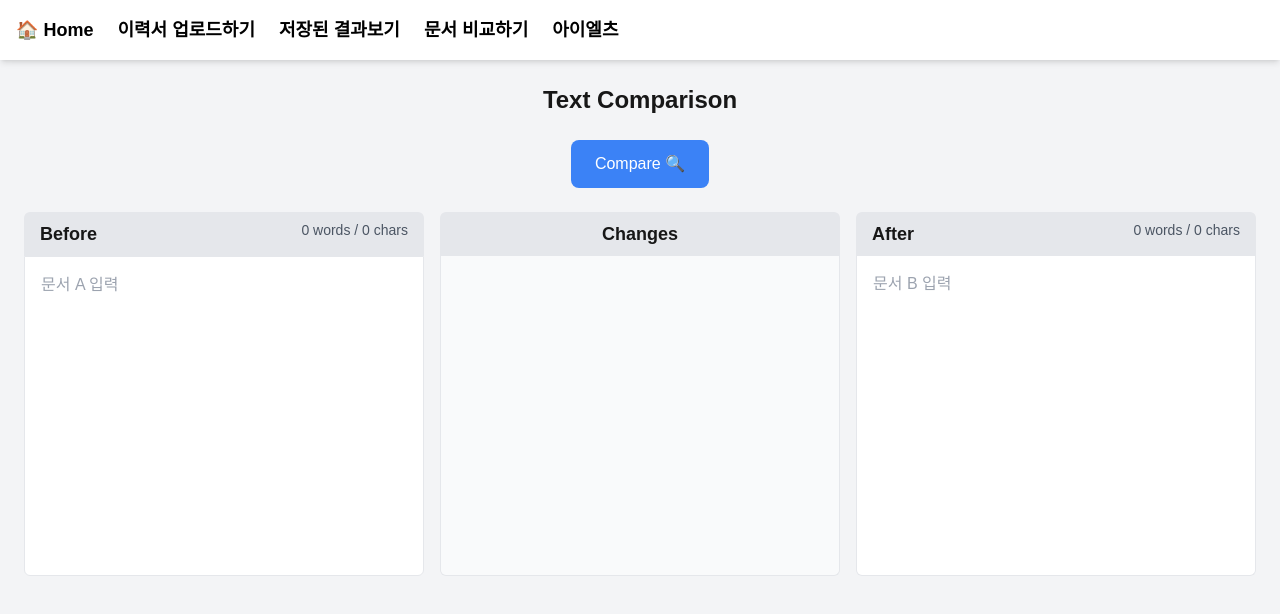
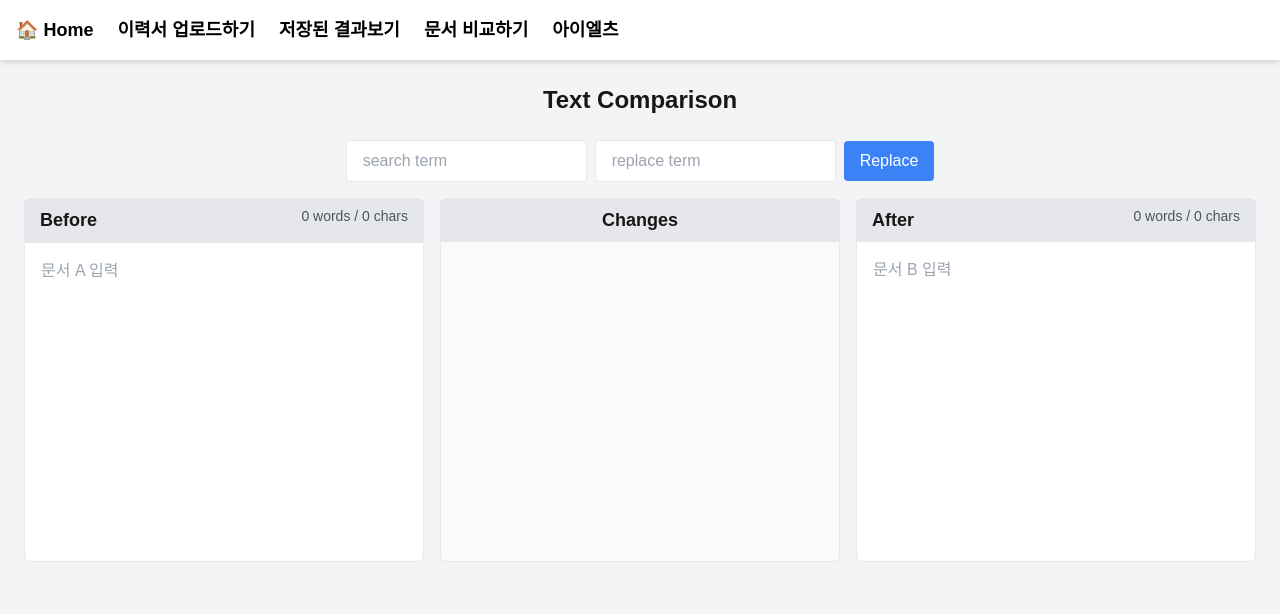
Before and after one commit to hncpyj/buildu, a Next.js app: page /compare in a window 1280 px wide. Shown: the top 614 px of the page. Built offline with nearby package versions, Linux system fonts and the light colour scheme.

Commit message:
[compare] add search and replace term

```diff
--- a/src/app/compare/page.tsx
+++ b/src/app/compare/page.tsx
@@ -10,6 +10,8 @@ export default function Compare() {
 
   const [oldStats, setOldStats] = useState({ words: 0, chars: 0 });
   const [newStats, setNewStats] = useState({ words: 0, chars: 0 });
+  const [searchTerm, setSearchTerm] = useState("");
+  const [replaceTerm, setReplaceTerm] = useState("");
 
   const textareaARef = useRef<HTMLTextAreaElement>(null);
   const textareaBRef = useRef<HTMLTextAreaElement>(null);
@@ -45,25 +47,69 @@ export default function Compare() {
     });
   }, [newText]);
 
-  const handleCompare = () => {
+  useEffect(() => {
     if (!oldText.trim() || !newText.trim()) {
-      return alert("두 개의 문서를 입력하거나 업로드하세요!");
+      setHighlighted(null);
+      return;
+    }
+    const result = getDiffHtml(oldText, newText);
+    setHighlighted(result);
+  }, [oldText, newText]);
+
+  const handleReplace = () => {
+    if (!searchTerm.trim()) return;
+
+    const replaced = newText.replaceAll(searchTerm, replaceTerm);
+    setNewText(replaced);
+  };
+
+  function highlightSearchTerm(html: string, term: string, replace: string): string {
+    if (!term && !replace) return html;
+
+    let result = html;
+
+    if (term) {
+      const escapedTerm = term.replace(/[.*+?^${}()|[\]\\]/g, "\\$&");
+      const termRegex = new RegExp(`(${escapedTerm})`, "gi");
+      result = result.replace(termRegex, `<span class='bg-green-200 px-1'>$1</span>`);
     }
 
-    const highlightedResult = getDiffHtml(oldText, newText); // ✅ 유틸 함수 호출
-    setHighlighted(highlightedResult);
-  };
+    if (replace) {
+      const escapedReplace = replace.replace(/[.*+?^${}()|[\]\\]/g, "\\$&");
+      const replaceRegex = new RegExp(`(${escapedReplace})`, "gi");
+      result = result.replace(replaceRegex, `<span class='bg-pink-200 px-1'>$1</span>`);
+    }
+
+    return result;
+  }
 
   return (
     <main className="flex flex-col items-center min-h-screen bg-gray-100 p-6">
       <h1 className="text-2xl font-semibold mb-6">Text Comparison</h1>
+      <div className="flex flex-wrap gap-2 items-center mb-4">
+        <input
+          type="text"
+          placeholder="search term"
+          className="border px-4 py-2 rounded"
+          value={searchTerm}
+          onChange={(e) => setSearchTerm(e.target.value)}
+        />
+        <input
+          type="text"
+          placeholder="replace term"
+          className="border px-4 py-2 rounded"
+          value={replaceTerm}
+          onChange={(e) => setReplaceTerm(e.target.value)}
+        />
+        <button
+          className="bg-blue-500 text-white px-4 py-2 rounded"
+          onClick={handleReplace}
+        >
+          Replace
+        </button>
+      </div>
 
-      <button
-        onClick={handleCompare}
-        className="px-6 py-3 bg-blue-500 text-white rounded-lg mb-6 flex items-center gap-2 justify-center"
-      >
-        Compare 🔍
-      </button>
+
 
       {/* 💡 박스들을 가로 정렬 */}
       <div className="flex flex-row gap-4 w-full max-w-8xl mb-6">
@@ -94,7 +140,9 @@ export default function Compare() {
             ref={highlightRef}
             className="resize-none w-full p-4 border border-t-0 rounded-b-md mb-4 bg-gray-50 overflow-y-auto whitespace-pre-wrap min-h-[320px]"
             contentEditable={false}
-            dangerouslySetInnerHTML={{ __html: highlighted || oldText }}
+            dangerouslySetInnerHTML={{
+              __html: highlightSearchTerm(highlighted || oldText, searchTerm, replaceTerm),
+            }}
           />
         </div>
 
--- a/tailwind.config.ts
+++ b/tailwind.config.ts
@@ -5,6 +5,13 @@ export default {
     "./src/pages/**/*.{js,ts,jsx,tsx,mdx}",
     "./src/components/**/*.{js,ts,jsx,tsx,mdx}",
     "./src/app/**/*.{js,ts,jsx,tsx,mdx}",
+  ],
+  safelist: [
+    "bg-yellow-300", // 변경된 단어 (diffWords)
+    "px-1",
+    "line-through",
+    "bg-green-200",  // 검색어
+    "bg-pink-200",   // 대체어
   ],
   theme: {
     extend: {
```
